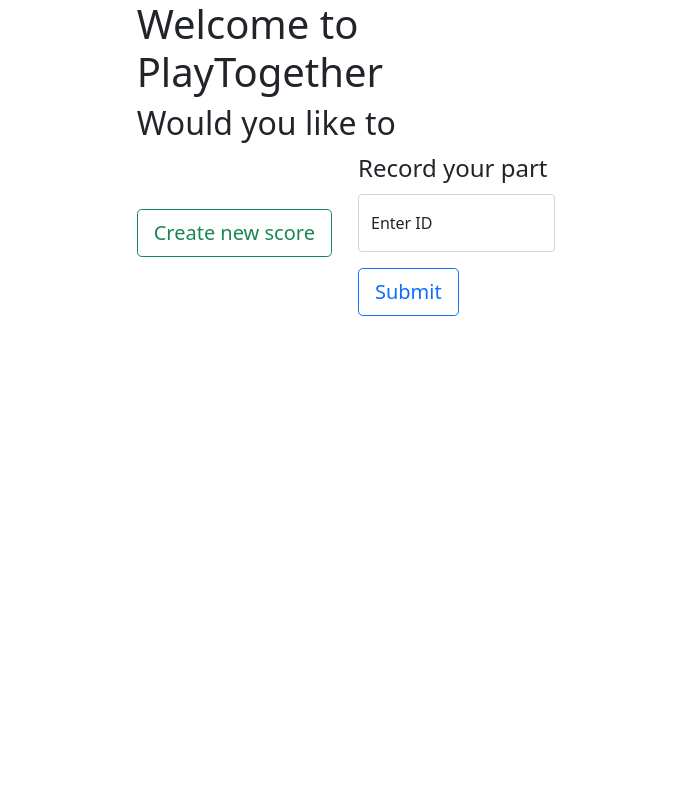
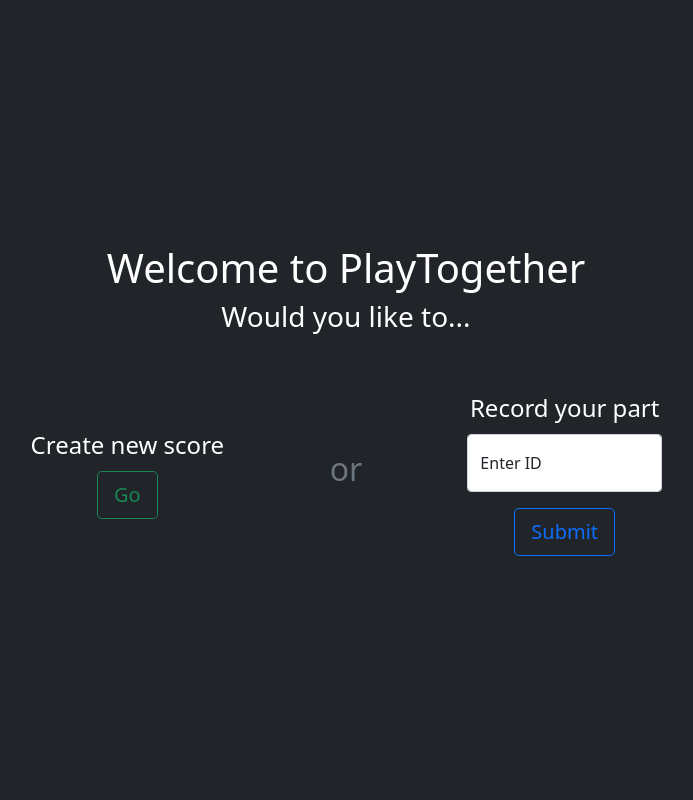
Before and after one commit to jameshball/PlayTogether, a Flask app: page / in a window 1280 px wide. Shown: the whole page, without its empty margins (294-987 px from the left). Run offline with Flask 2, Linux system fonts and the light colour scheme.

Commit message:
make index pretty

```diff
--- a/templates/index.html
+++ b/templates/index.html
@@ -1,5 +1,5 @@
 <!DOCTYPE html>
-<html lang="en">
+<html lang="en" class="h-100">
 
 <head>
   <link href="https://cdn.jsdelivr.net/npm/bootstrap@5.0.0-beta3/dist/css/bootstrap.min.css" rel="stylesheet" integrity="sha384-eOJMYsd53ii+scO/bJGFsiCZc+5NDVN2yr8+0RDqr0Ql0h+rP48ckxlpbzKgwra6" crossorigin="anonymous">
@@ -7,20 +7,29 @@
   <meta name="viewport" content="width=device-width, initial-scale=1.0">
   <title>Hello World</title>
 </head>
-<body>
-  <div class="container-fluid">
-    <div class="col-md-4 offset-md-4">
+
+<body class="d-flex h-100 text-center text-white bg-dark">
+  <div class="container-fluid d-flex w-100 h-100 p-2 mx-auto flex-column">
+    <header class="mb-auto">
+      <div> </div>
+    </header>
+    <main>
+      <div class="col-6 offset-3">
         <h1>Welcome to PlayTogether</h1>
-      <h2>Would you like to</h2>
-      <div class="row">
+        <h3>Would you like to...</h3>
+        <div class="row pt-5">
           <div class="col align-self-center">
+            <legend> Create new score </legend>
             <a href="{{ url_for('new_score') }}" class="btn btn-outline-success btn-lg" tabindex="-1" role="button">
-            Create new score
+              Go
             </a>
+          </div>
+          <div class="col align-self-center">
+            <h2 class="text-secondary">or</h2>
           </div>
           <div class="col">
             <legend> Record your part </legend>
-          <div class="form-floating mb-3">
+            <div class="form-floating mb-3 text-dark">
               <input type="number" class="form-control" id="floatingInput" placeholder="0">
               <label for="floatingInput">Enter ID</label>
             </div>
@@ -30,6 +39,10 @@
           </div>
         </div>
       </div>
+    </main>
+    <footer class="mt-auto">
+      <div> </div>
+    </footer>
   </div>
   <script src="https://cdn.jsdelivr.net/npm/bootstrap@5.0.0-beta3/dist/js/bootstrap.bundle.min.js" integrity="sha384-JEW9xMcG8R+pH31jmWH6WWP0WintQrMb4s7ZOdauHnUtxwoG2vI5DkLtS3qm9Ekf" crossorigin="anonymous"></script>
 </body>
```
Lines whose indentation alone changed are shown as unchanged.
